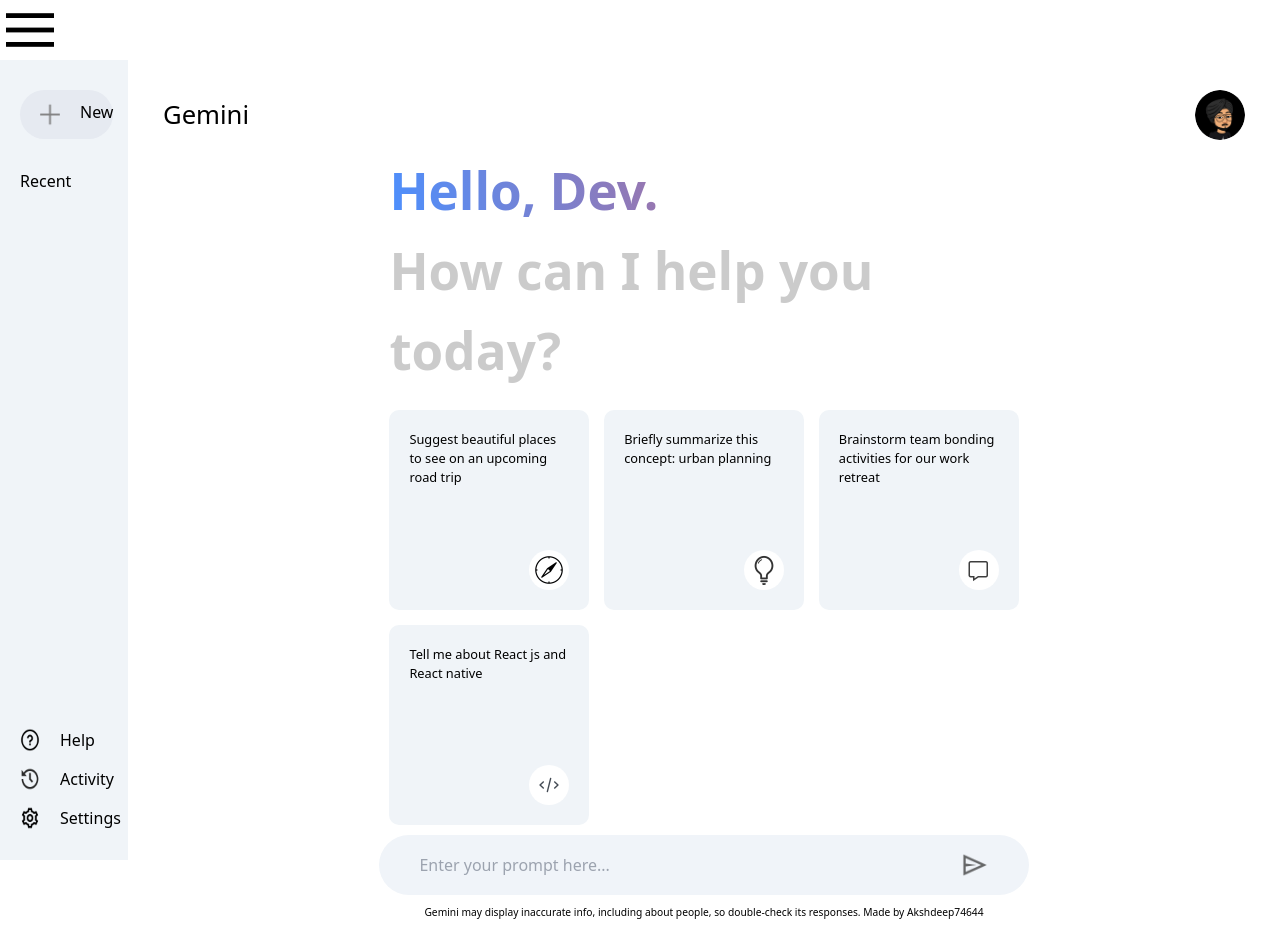
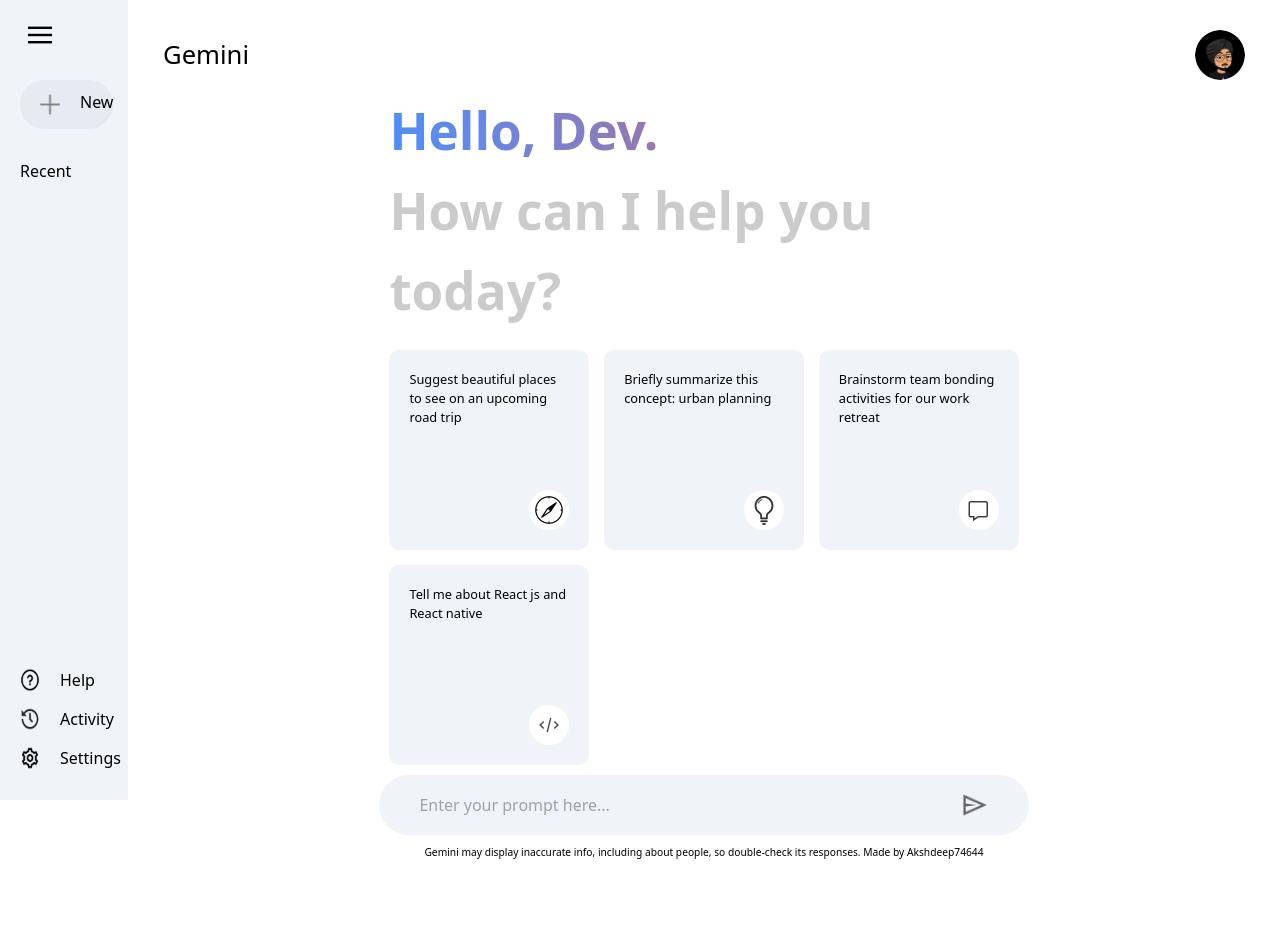
Before and after one commit to Akshdeep74644/gemini_2.0, a React (Vite) app: page / in a window 1280 px wide. After the commit the page ends 870 px from the top, so only its background shows below. Built offline with nearby package versions, Linux system fonts and the light colour scheme.

Commit message:
Sidebar.css

```diff
--- a/src/Components/SideBar/Sidebar.css
+++ b/src/Components/SideBar/Sidebar.css
@@ -1,4 +1,4 @@
-.sidebar{
+.sidebar {
   position: absolute;
   display: flex;
   justify-content: space-between;
@@ -9,23 +9,34 @@
   overflow: hidden;
   background-color: #f0f4f8;
   padding: 30px 20px;
+  transition: all 0.2s linear;
 }
 
-.sidebar img{
+.active {
+  transform: translateX(-135px);
+}
+
+.sidebar img {
   width: 20px;
 }
 
-.sidebar .top_section{
+.sidebar .top_section {
   display: flex;
   flex-direction: column;
   gap: 30px;
+  margin-top: 50px;
 }
 
-.sidebar .top_section .menu{
-    margin-bottom: 25px;
+.menu {
+  position: absolute;
+  top: 20px;
+  left: 25px;
+  width: 30px;
+  z-index: 3;
+  cursor: pointer;
 }
 
-.sidebar .new_chat{
+.sidebar .new_chat {
   display: flex;
   padding: 10px 20px;
   gap: 20px;
@@ -35,33 +46,95 @@
   cursor: pointer;
 }
 
-.sidebar .recent{
+.sidebar .recent {
   display: flex;
   justify-content: center;
   flex-direction: column;
   gap: 10px;
 }
 
-.sidebar .recent .recent-entry{
+.sidebar .recent .recent-entry {
   display: flex;
   justify-content: center;
   align-items: center;
   gap: 5px;
 }
 
-.sidebar .recent .recent-entry p{
+.sidebar .recent .recent-entry p {
   font-size: 12px;
 }
 
-.sidebar .bottom_section{
+.sidebar .bottom_section {
   display: flex;
   gap: 15px;
   flex-direction: column;
 }
 
-.sidebar .bottom_section .bottom_item{
+.sidebar .bottom_section .bottom_item {
   display: flex;
   justify-content: start;
   gap: 20px;
   cursor: pointer;
 }
+
+@media (max-width: 1024px) {
+  .sidebar {
+    width: 12%;
+  }
+
+  .active {
+    transform: translateX(-135px);
+  }
+
+  .sidebar .new_chat {
+    padding: 5px 10px;
+    gap: 10px;
+    align-items: center;
+  }
+
+  .sidebar .new_chat img {
+    width: 10px;
+  }
+
+  .sidebar .new_chat p {
+    font-size: 0.5rem;
+  }
+
+  .sidebar .bottom_section {
+    gap: 7px;
+  }
+
+  .sidebar .recent .recent_title{
+    font-size: 0.8rem;
+  }
+
+  .sidebar .bottom_section .bottom_item{
+    gap: 10px;
+  }
+
+  .sidebar .bottom_section .bottom_item img{
+    width: 15px;
+    height: 15px;
+  }
+
+  .sidebar .bottom_section .bottom_item p{
+    font-size: 0.7rem;
+  }
+}
+
+@media (max-width: 499px){
+    .sidebar {
+        display: none;
+      }
+
+
+      .active {
+        display: none;
+      }
+
+      .menu {
+        display: none;
+      }
+
+
+}
```
Lines whose indentation alone changed are shown as unchanged.
